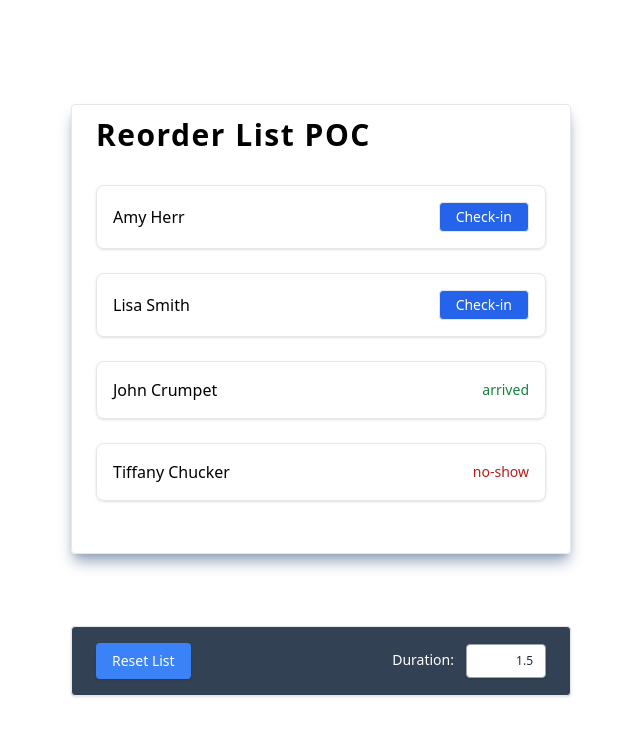
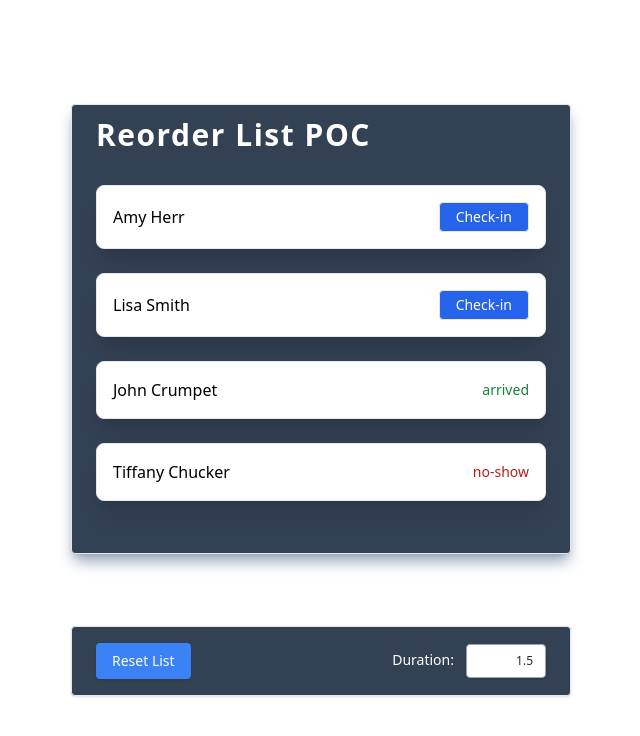
Before and after one commit to jrock2004/reorder-poc, a React (Create React App) app: page / in a window 1280 px wide. Shown: the top 736 px of the page, without its empty margins (319-959 px from the left). Built offline with nearby package versions, Linux system fonts and the light colour scheme.

Commit message:
fix: fixing build errors

```diff
--- a/src/App.tsx
+++ b/src/App.tsx
@@ -1,4 +1,4 @@
-import { ReactElement, useState } from 'react';
+import { ChangeEvent, ReactElement, useState } from 'react';
 
 import { List } from './components/List';
 
@@ -10,21 +10,25 @@ export type TItem = {
 
 const App = (): ReactElement => {
   const [items, setItems] = useState<TItem[]>(mockItems);
-  const [duration, setDuration] = useState(1.5);
+  const [duration, setDuration] = useState<string>('1.5');
 
   const resetList = (): void => {
     setItems(mockItems);
   };
 
-  const handleDurationChange = (event: any): void => {
+  const handleDurationChange = (event: ChangeEvent<HTMLInputElement>): void => {
+    console.log(event.target.value.trim());
+
     setDuration(event.target.value.trim());
   };
 
   return (
     <div className="flex items-center justify-center h-screen">
       <div className="flex flex-col gap-10">
-        <div className="border rounded px-6 py-3 shadow-slate-400 shadow-lg min-w-container">
-          <h1 className="text-3xl mb-8 font-semibold tracking-wider">Reorder List POC</h1>
+        <div className="border rounded px-6 py-3 shadow-slate-400 shadow-lg bg-slate-700 min-w-container">
+          <h1 className="text-3xl mb-8 font-semibold tracking-wider text-white">
+            Reorder List POC
+          </h1>
           <div>
             <List duration={duration} items={items} setItems={setItems} />
           </div>
--- a/src/components/List/index.tsx
+++ b/src/components/List/index.tsx
@@ -5,7 +5,7 @@ import { ListItem } from '../ListItem';
 import { TItem } from '../../App';
 
 export type TList = {
-  duration: number;
+  duration: string;
   items: TItem[];
   setItems: (items: TItem[]) => void;
 };
--- a/src/components/ListItem/index.tsx
+++ b/src/components/ListItem/index.tsx
@@ -11,7 +11,7 @@ export const ListItem = ({ item, onClick }: TListtItem): ReactElement => {
   const { title, status } = item;
 
   return (
-    <div className="border rounded-lg p-4 shadow flex justify-between items-center">
+    <div className="border rounded-lg p-4 bg-white shadow-xl flex justify-between items-center">
       <span>{title}</span>
       {status === 'not-here' && onClick ? (
         <button
```
